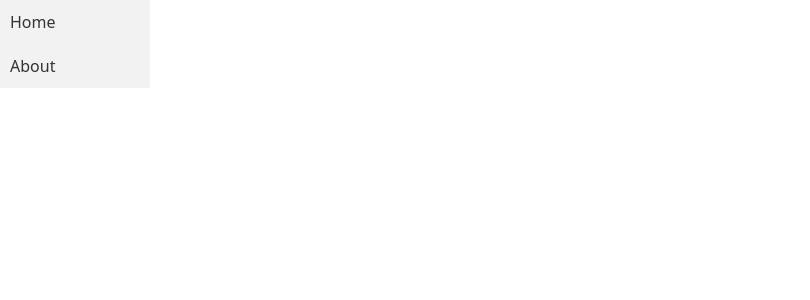
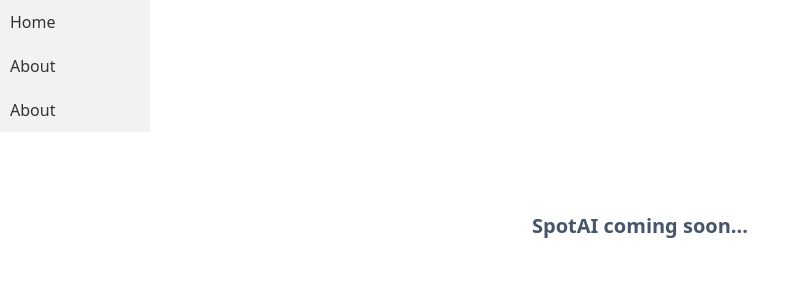
Before and after one commit to dhand33p/AImusicQA, a React (Vite) app in the folder frontend-new/app/: page /chatbot in a window 1280 px wide. Shown: the top 300 px of the page, without its empty margins (0-810 px from the left). Built offline with nearby package versions, Linux system fonts and the light colour scheme.

Commit message:
added chatbot page to navbar

```diff
--- a/frontend-new/app/src/App.jsx
+++ b/frontend-new/app/src/App.jsx
@@ -4,6 +4,7 @@
 //import Navbar from './components/navbar'; OLD NAVBAR, DO NOT USE
 import VerticalNavbar from './components/VerticalNavbar'; // New Navbar!
 import './App.css';
+import Chatbot from './pages/chatbot';
 //import Summarize from './pages/summarize';
 //<Route path='/summarize' component={Summarize} />
 
@@ -14,6 +15,7 @@
         <Switch>
           <Route path="/about" component={About} />
           <Route path="/" component={Home} />
+          <Route path="/chatbot" component={Chatbot} />
         </Switch>
       </>
     );
--- a/frontend-new/app/src/components/VerticalNavbar.jsx
+++ b/frontend-new/app/src/components/VerticalNavbar.jsx
@@ -10,7 +10,7 @@
       <ul>
         <li><Link href="/">Home</Link></li>
         <li><Link href="/about">About</Link></li>
-        {/* Add more navigation links here if needed */}
+        <li><Link href="/chatbot">About</Link></li>
       </ul>
     </div>
   );
--- /dev/null
+++ b/frontend-new/app/src/pages/chatbot.jsx
@@ -0,0 +1,8 @@
+function Chatbot() {
+    return (
+        <h1 className="text-center text-xl font-bold text-slate-600 mt-20">
+            SpotAI coming soon...
+        </h1>
+    );
+}
+export default Chatbot;
```
